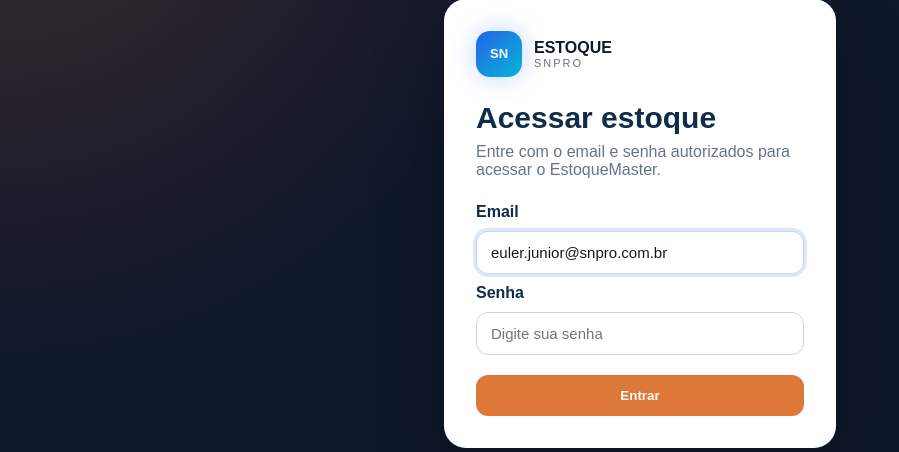
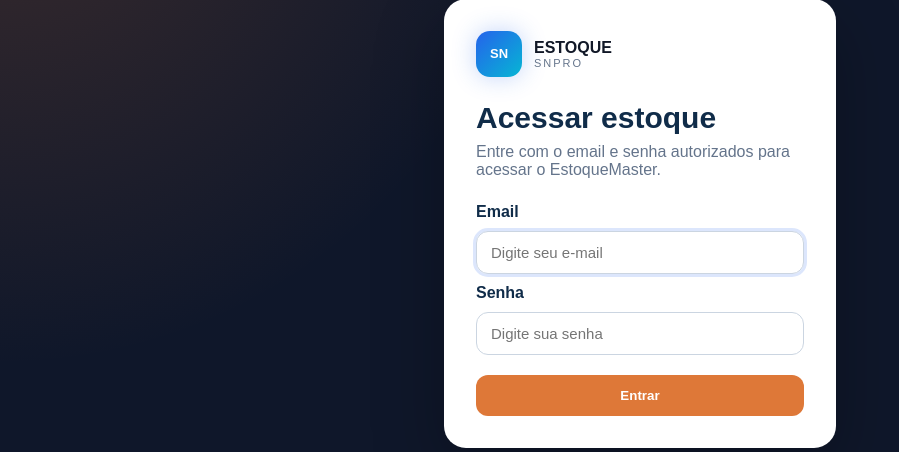
Before and after one commit to IanRezende77/EstoqueSNPRO, a Flask app: page /login in a window 1280 px wide. Shown: the part 177-629 px from the top of the page, without its empty margins (0-899 px from the left). Run offline with Flask 3, Linux system fonts and the light colour scheme; parts of the project's set-up code (start-up, migrations or seed data) failed here and were passed over.

Commit message:
Update login.html

```diff
--- a/app/templates/login.html
+++ b/app/templates/login.html
@@ -32,7 +32,7 @@
 
             <form method="post" class="login-form">
                 <label for="email">Email</label>
-                <input type="email" id="email" name="email" value="euler.junior@snpro.com.br" required autofocus>
+                <input type="email" id="email" name="email" placeholder="Digite seu e-mail" required autofocus>
 
                 <label for="senha">Senha</label>
                 <input type="password" id="senha" name="senha" placeholder="Digite sua senha" required>
```
